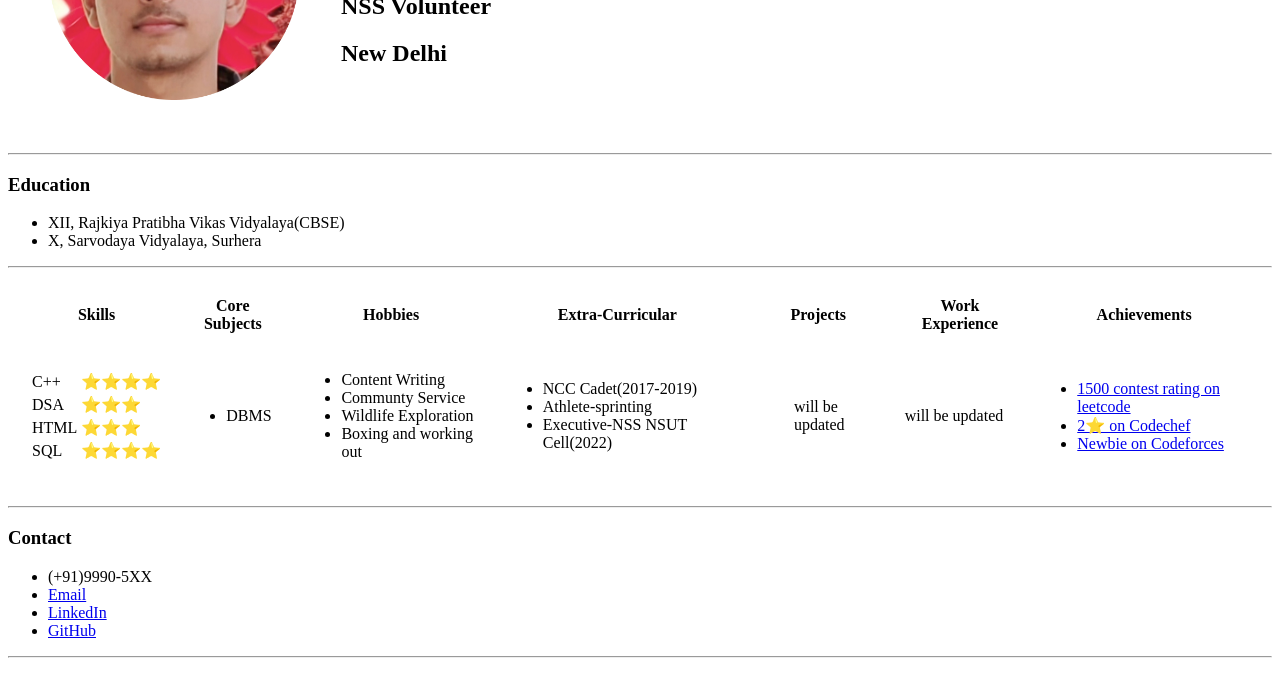
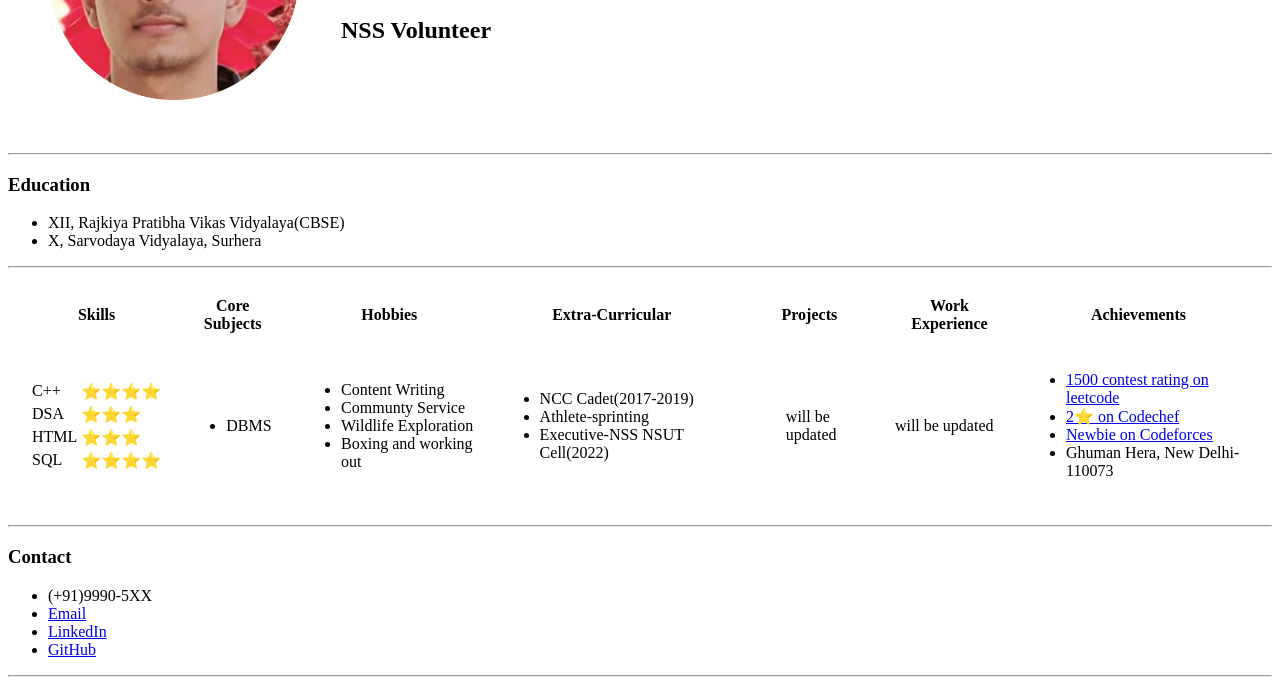
Before and after one commit to kunalphalswal/Personal-Website, a plain HTML site: page index.html in a window 1280 px wide. Shown: the part 199-884 px from the top of the page. Drawn offline with Linux system fonts and the light colour scheme.

Commit message:
Update index.html

```diff
--- a/index.html
+++ b/index.html
@@ -14,7 +14,6 @@
                 <h1>Kunal Phalswal</h1>
                 <h2><emphasis>Sophomore</emphasis>, Department of <strong>Information Technology</strong>, NSUT</h2>
                 <h2>NSS Volunteer</h2>
-                <h2>New Delhi</h2>
             </td>
         </tr>
     </table>
@@ -100,6 +99,7 @@
                                 <li><a href="https://leetcode.com/leonidas_I/">1500 contest rating on leetcode</a></li>
                                 <li><a href="https://www.codechef.com/users/kunalphalswal7">2⭐ on Codechef</a></li>
                                 <li><a href="https://codeforces.com/profile/kunalphalswal">Newbie on Codeforces</a></li>
+                                <li>Ghuman Hera, New Delhi-110073</li>
                             </ul>
 
             </td>
```
